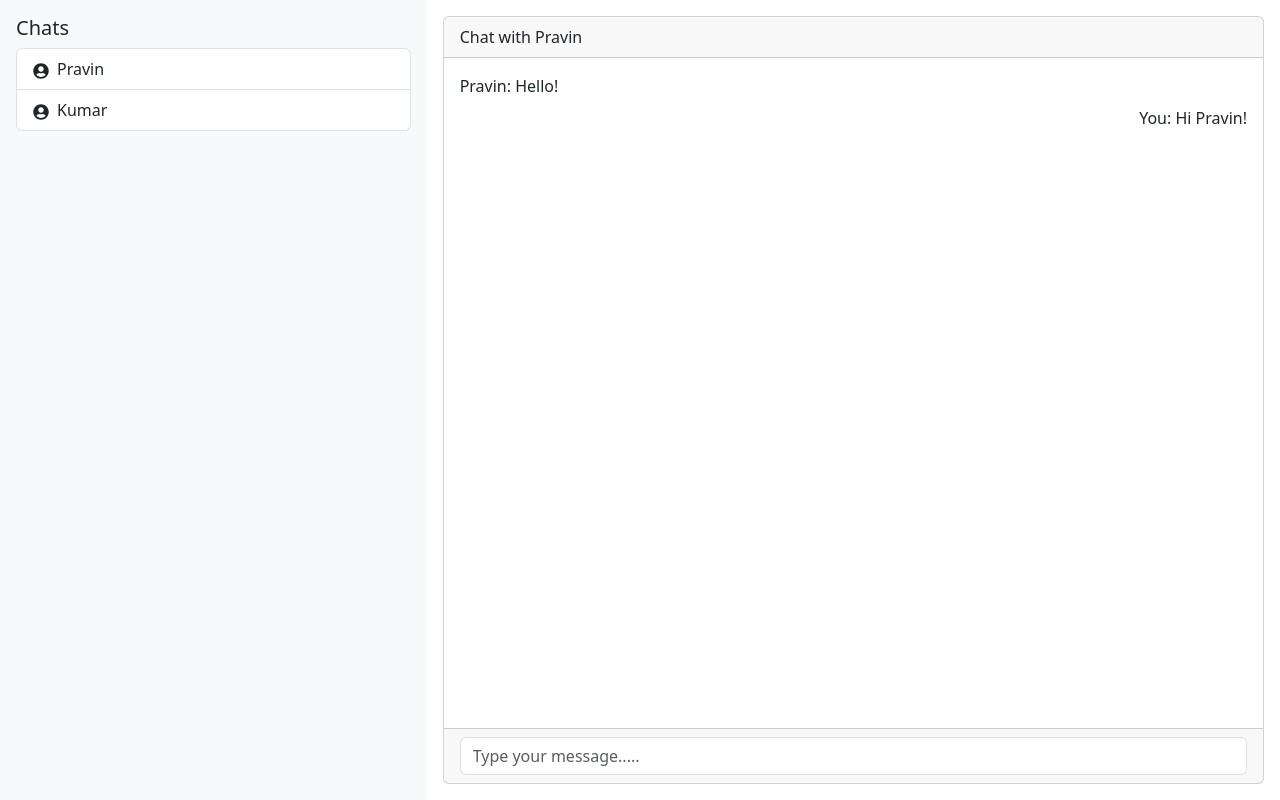
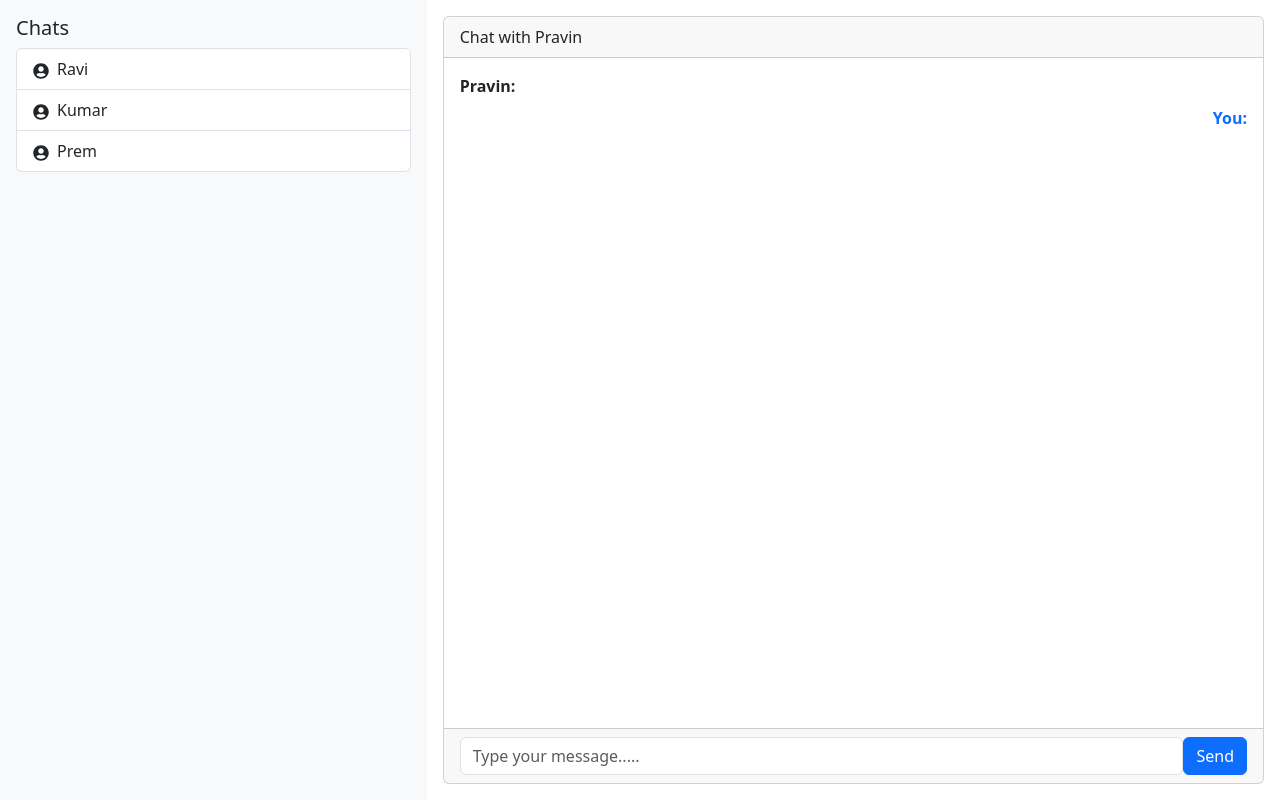
Before and after one commit to Pravin671231/ChatRoom, a React (Vite) app in the folder client/: page / in a window 1280 px wide. Built offline with nearby package versions, Linux system fonts and the light colour scheme.

Commit message:
Setup ChatContext with global state and local messaging

```diff
--- a/client/src/components/ChatWindow.jsx
+++ b/client/src/components/ChatWindow.jsx
@@ -1,20 +1,48 @@
 import { Card } from "react-bootstrap";
+import { useChat } from "./context/ChatContext";
+import { useState } from "react";
 
 const ChatWindow = () => {
+  const { selectedChat, messages, sendMessage } = useChat();
+  const [input, setInput] = useState("");
+
+  //Handle send
+  const handleSend = (e) => {
+    e.preventDefault();
+    sendMessage(input);
+    setInput("");
+  };
+
   return (
     <>
       <Card className="h-100">
-        <Card.Header>Chat with Pravin</Card.Header>
-        <Card.Body>
-          <div className="text-start mb-2">Pravin: Hello!</div>
-          <div className="text-end mb-2">You: Hi Pravin!</div>
+        <Card.Header>Chat with {selectedChat}</Card.Header>
+        <Card.Body className="overflow-auto">
+          {messages.map((msg, idx) => (
+            <div
+              key={idx}
+              className={`mb-2 ${
+                msg.sender === "You" ? "text-end text-primary" : "text-start"
+              }`}
+            >
+              <strong>{msg.sender}: </strong>
+              {msg.text}
+            </div>
+          ))}
         </Card.Body>
         <Card.Footer>
-          <input
-            type="text"
-            className="form-control"
-            placeholder="Type your message....."
-          />
+          <form onSubmit={handleSend} className="d-flex">
+            <input
+              type="text"
+              className="form-control"
+              placeholder="Type your message....."
+              value={input}
+              onChange={(e) => setInput(e.target.value)}
+            />
+            <button type="submit" className="btn btn-primary">
+              Send
+            </button>
+          </form>
         </Card.Footer>
       </Card>
     </>
--- a/client/src/components/Sidebar.jsx
+++ b/client/src/components/Sidebar.jsx
@@ -1,19 +1,26 @@
 import { ListGroup } from "react-bootstrap";
 import { FaUserCircle } from "react-icons/fa";
+import { useChat } from "./context/ChatContext";
 
 const Sidebar = () => {
+  const { selectedChat, setSelectedChat } = useChat();
+  const users = ["Ravi", "Kumar", "Prem"];
+
   return (
     <>
       <h5>Chats</h5>
       <ListGroup>
-        <ListGroup.Item action>
-          <FaUserCircle className="me-2" />
-          Pravin
-        </ListGroup.Item>
-        <ListGroup.Item action>
-          <FaUserCircle className="me-2" />
-          Kumar
-        </ListGroup.Item>
+        {users.map((user) => (
+          <ListGroup.Item
+            action
+            key={user}
+            active={selectedChat === user}
+            onClick={() => setSelectedChat(user)}
+          >
+            <FaUserCircle className="me-2" />
+            {user}
+          </ListGroup.Item>
+        ))}
       </ListGroup>
     </>
   );
--- /dev/null
+++ b/client/src/components/context/ChatContext.jsx
@@ -0,0 +1,27 @@
+import { createContext, useContext, useState } from "react";
+
+const ChatContext = createContext();
+export const ChatProvider = ({ children }) => {
+  const [currentUser, setCurrentUser] = useState("you");
+  const [selectedChat, setSelectedChat] = useState("Pravin");
+
+  const [messages, setMessages] = useState([
+    { sender: "Pravin", message: "Hello!" },
+    { sender: "You", message: "Hi Pravin!" },
+  ]);
+
+  const sendMessage = (text) => {
+    if (text.trim()) {
+      setMessages((prev) => [...prev, { sender: currentUser, text }]);
+    }
+  };
+  return (
+    <ChatContext.Provider
+      value={{ currentUser, selectedChat, setSelectedChat, sendMessage,messages }}
+    >
+      {children}
+    </ChatContext.Provider>
+  );
+};
+
+export const useChat =()=> useContext(ChatContext);
--- a/client/src/main.jsx
+++ b/client/src/main.jsx
@@ -1,11 +1,14 @@
-import { StrictMode } from 'react'
-import { createRoot } from 'react-dom/client'
-import './index.css'
-import App from './App.jsx'
-import 'bootstrap/dist/css/bootstrap.min.css';
+import { StrictMode } from "react";
+import { createRoot } from "react-dom/client";
+import "./index.css";
+import App from "./App.jsx";
+import "bootstrap/dist/css/bootstrap.min.css";
+import { ChatProvider } from "./components/context/ChatContext.jsx";
 
-createRoot(document.getElementById('root')).render(
+createRoot(document.getElementById("root")).render(
   <StrictMode>
-    <App />
-  </StrictMode>,
-)
+    <ChatProvider>
+      <App />
+    </ChatProvider>
+  </StrictMode>
+);
```
